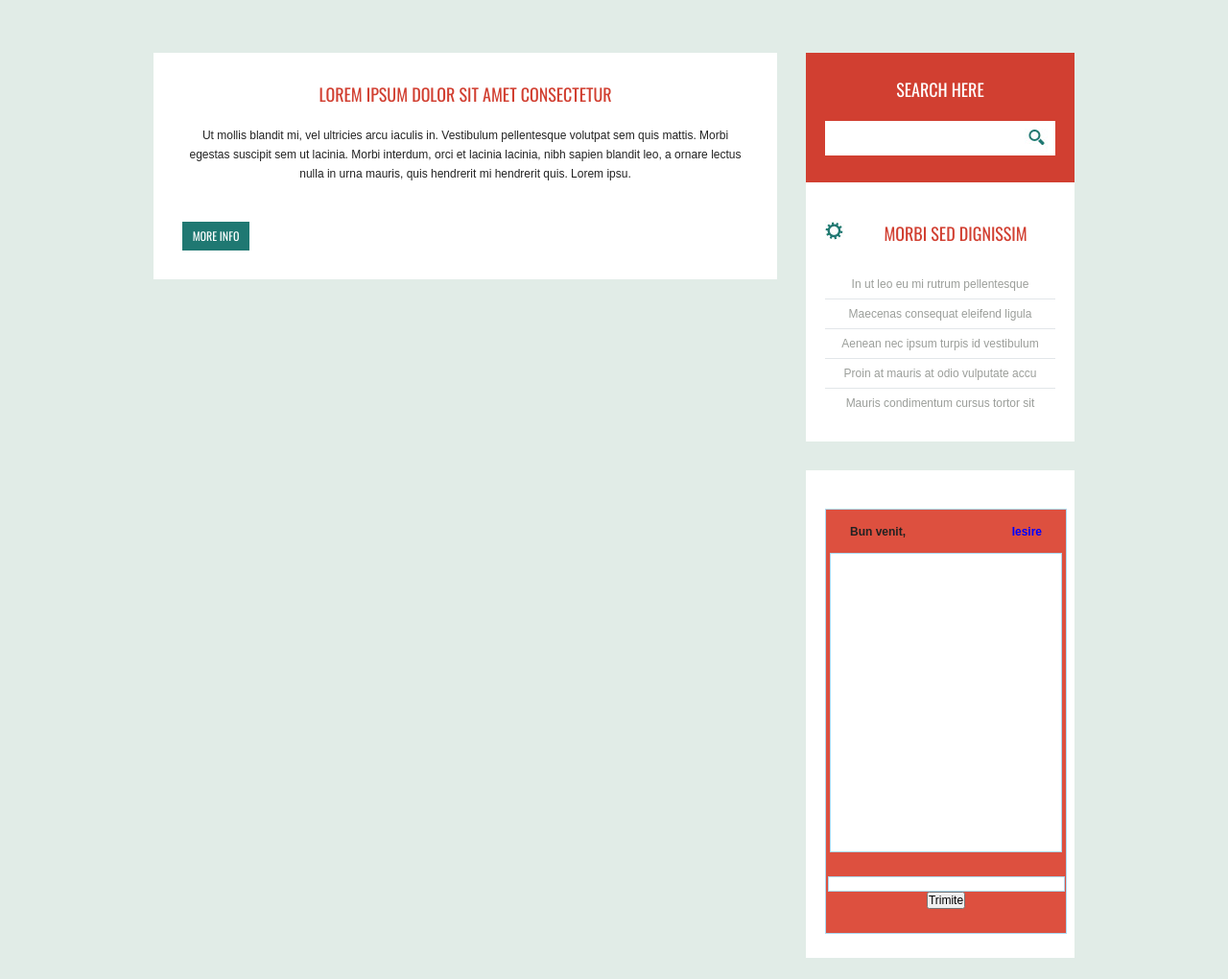
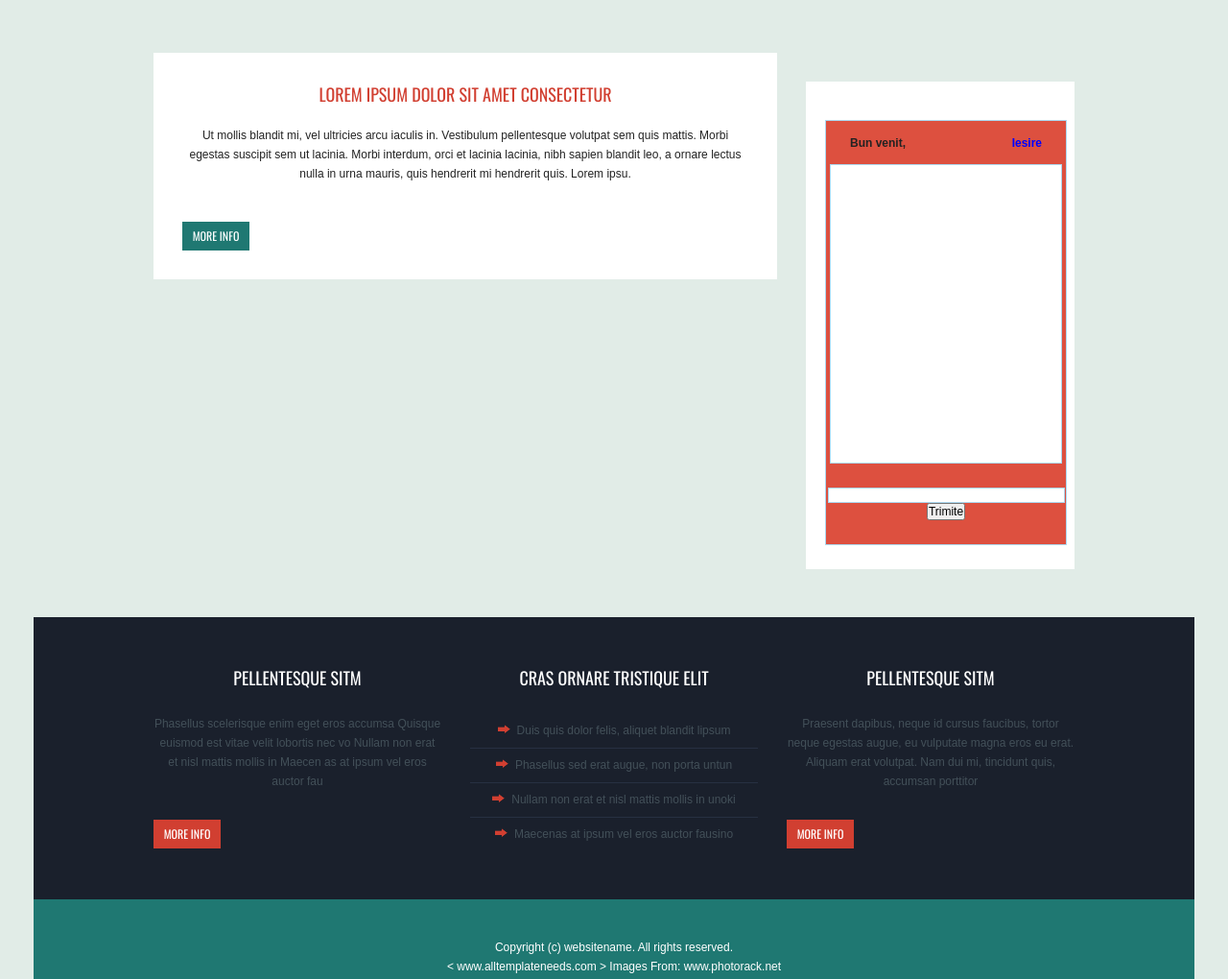
Before and after one commit to motionx77/proiect_mds, a plain HTML site: page assets/articole.html in a window 1280 px wide. Shown: the part 620-1640 px from the top of the page at 96% size. Drawn offline with nearby package versions, Linux system fonts and the light colour scheme; a web font is replaced by a local one.

Commit message:
* removed boilerplate from the theme

```diff
--- a/assets/articole.html
+++ b/assets/articole.html
@@ -46,34 +46,7 @@
 
         <!--primary end-->
         <div class="side-bar">
-            <div class="search">
-                <div class="title">
-                    <h1>SEARCH HERE</h1>
-                </div>
-                <ul>
-                    <li>
-                        <input name="" type="text" class="textfiled" />
-                    </li>
-                    <li><img src="images/search-icon.jpg" alt="search" /></li>
-                </ul>
-            </div>
-            <div class="clearing"></div>
-            <div class="panel">
-                <div class="title"> <span><img src="images/icon1.jpg" alt="icon" /></span>
-                    <h1>Morbi sed dignissim</h1>
-                </div>
-                <div class="content">
-                    <ul>
-                        <li><a href="#">In ut leo eu mi rutrum pellentesque</a></li>
-                        <li><a href="#">Maecenas consequat eleifend ligula</a></li>
-                        <li><a href="#">Aenean nec ipsum turpis id vestibulum</a></li>
-                        <li><a href="#">Proin at mauris at odio vulputate accu</a></li>
-                        <li class="-no-border-bottom"><a href="#">Mauris condimentum cursus tortor sit</a></li>
-                    </ul>
-                </div>
-            </div>
-            <div class="clearing"></div>
-            <div class="panel mar-top30">
+            <div id="chat" class="panel mar-top30">
                 <div id="wrapper">
                     <div id="menu">
                         <p class="welcome"><b>Bun venit, </b><b></b></p>
```
Also changed, not shown: assets/cabinete.html (+1 -28 lines), assets/index.html (+1 -28 lines).
